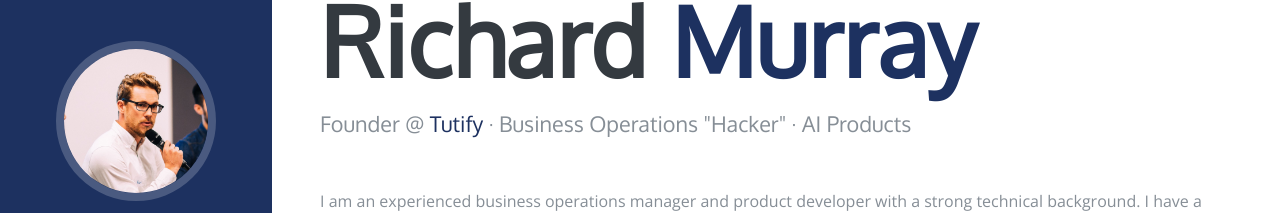
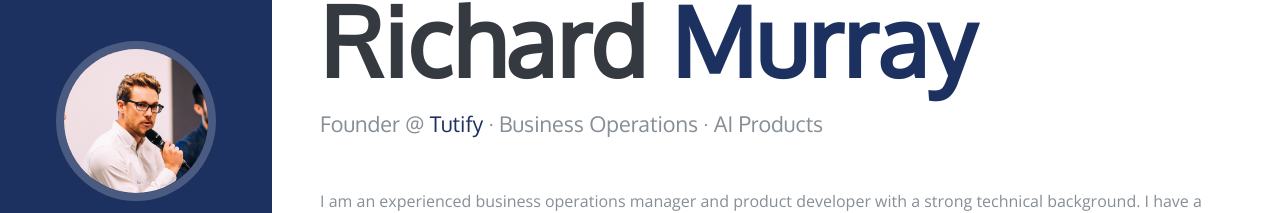
Before and after one commit to murenei/murenei.github.io, a plain HTML site: page index.html in a window 1280 px wide. Shown: the part 175-388 px from the top of the page. Drawn offline with nearby package versions, Linux system fonts and the light colour scheme.

Commit message:
removed hacker

```diff
--- a/index.html
+++ b/index.html
@@ -91,7 +91,7 @@
           <h1 class="mb-0">Richard
             <span class="text-primary">Murray</span>
           </h1><br/>
-          <div class="subheading mb-5">Founder @ <a href="https://tutify.com.au" target="_blank">Tutify</a> · Business Operations "Hacker" · AI Products
+          <div class="subheading mb-5">Founder @ <a href="https://tutify.com.au" target="_blank">Tutify</a> · Business Operations · AI Products
           </div>
           <p class="mb-5">I am an experienced business operations manager and product developer with a strong technical background. I have a particular interest in developing AI products.</p>
           <p class="mb-5">Browse my resume and projects below.</p>
```
